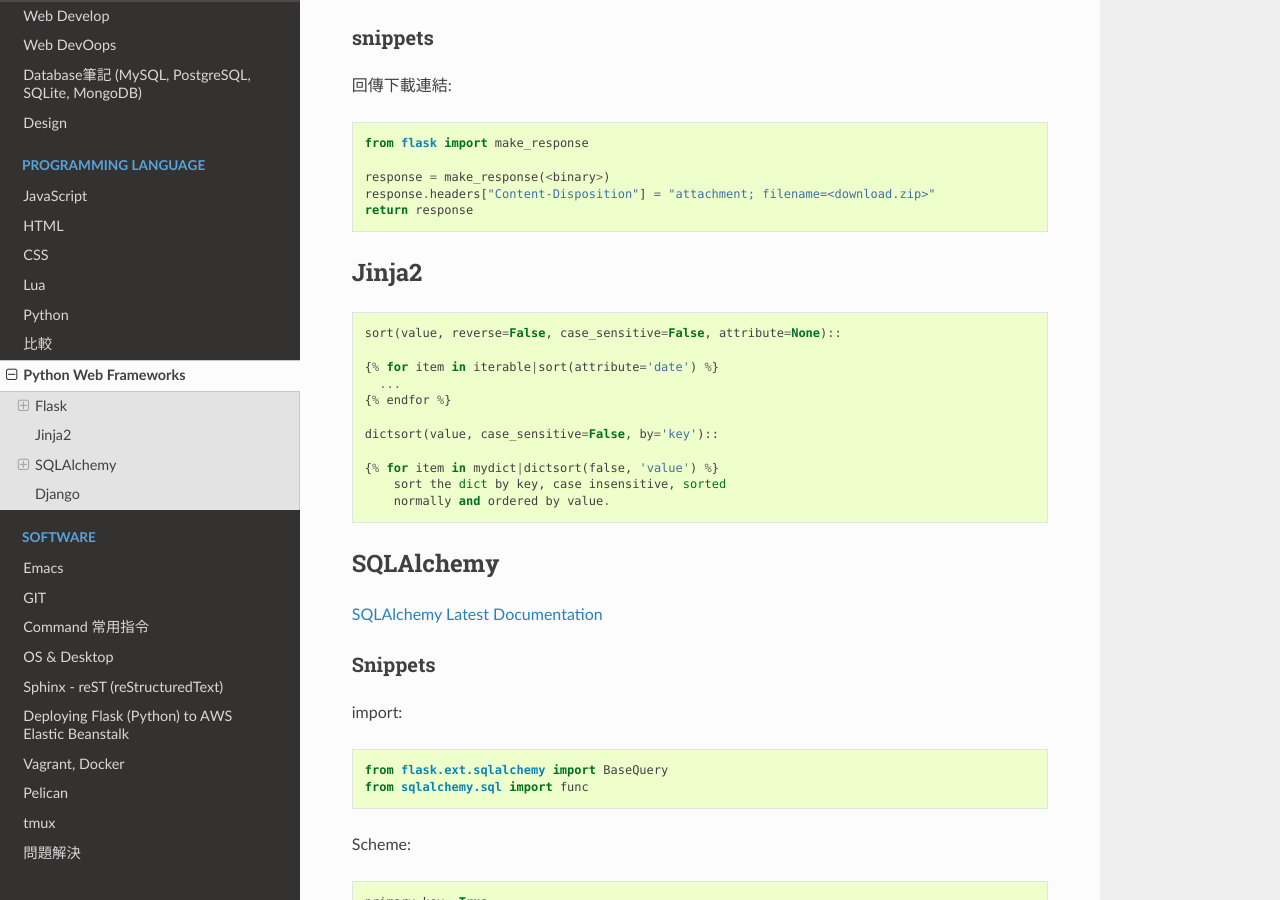
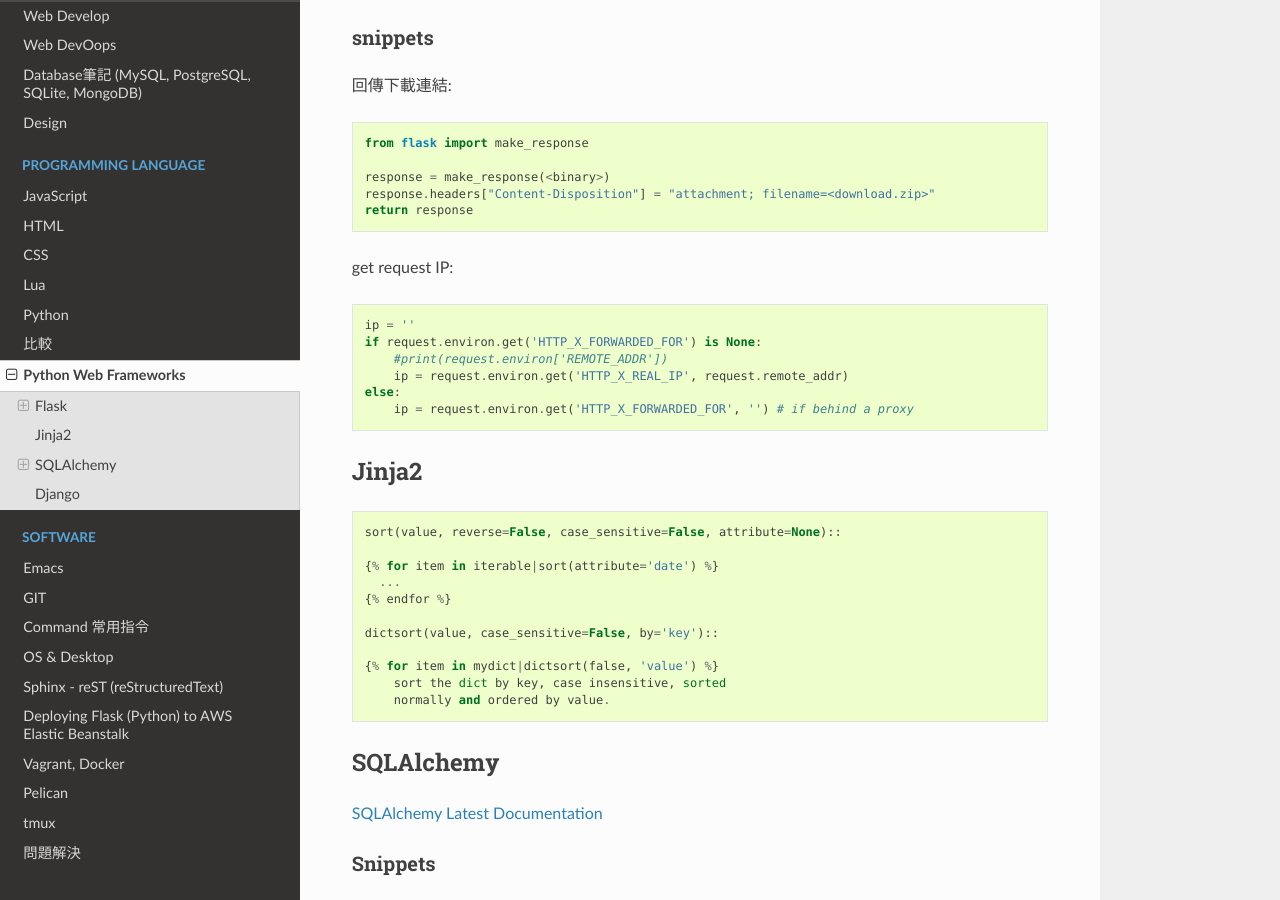
Before and after one commit to moogoo78/comp.suhen.org, a Sphinx documentation site: the page built from docs/source/python_frameworks.rst, in a window 1280 px wide and 900 px high, scrolled down 1780 px. Built offline with Sphinx 7.4.7 and the Read the Docs theme 2.0.0, drawn with Linux system fonts in a browser that asks for light colours.

Commit message:
edited source

```diff
--- a/docs/source/database.rst
+++ b/docs/source/database.rst
@@ -542,6 +542,12 @@
 
    SELECT setval('my_sequence_name', (SELECT max(id) FROM my_table));
 
+export table (data & schema):
+
+.. code-block::
+
+   pg_dump -U xxx public.TABLE_NAME DATABASE_NAME > out.sql
+   pg_dump -U xxx -d DB_NAME -t TABLE_NAME > out.sql
 
 
 command
--- a/docs/source/python_frameworks.rst
+++ b/docs/source/python_frameworks.rst
@@ -104,6 +104,18 @@
   response = make_response(<binary>)
   response.headers["Content-Disposition"] = "attachment; filename=<download.zip>"
   return response
+
+
+get request IP:
+
+.. code-block:: python
+
+   ip = ''
+   if request.environ.get('HTTP_X_FORWARDED_FOR') is None:
+       #print(request.environ['REMOTE_ADDR'])
+       ip = request.environ.get('HTTP_X_REAL_IP', request.remote_addr)
+   else:
+       ip = request.environ.get('HTTP_X_FORWARDED_FOR', '') # if behind a proxy
 
 
 Jinja2
```
Also changed, not shown: docs/source/command_line.rst (+13 -0 lines), docs/source/soft/git.rst (+8 -0 lines).
